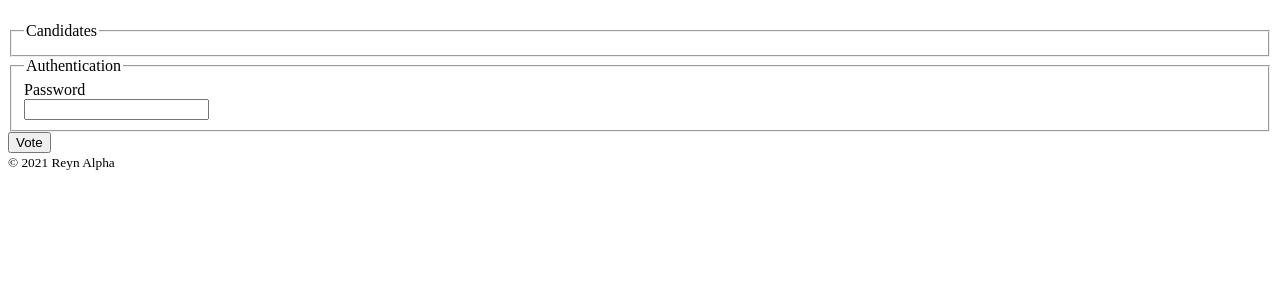
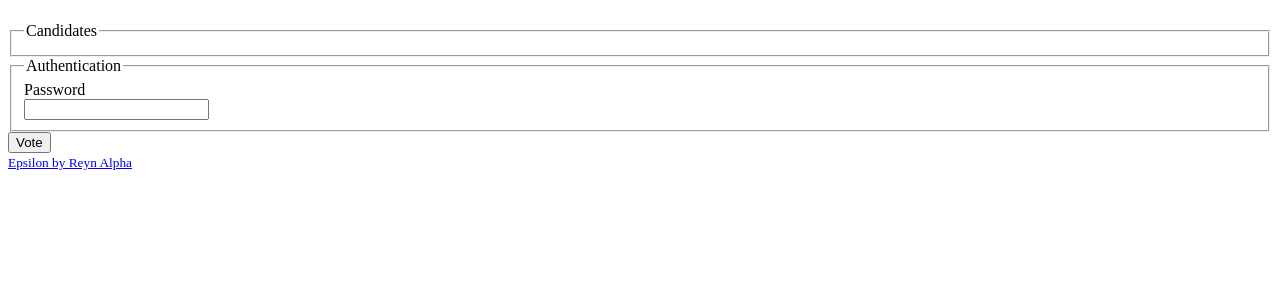
Before and after one commit to haframjolk/epsilon, a Flask app: template templates/index.html in a window 1280 px wide. Shown: the part 58-358 px from the top of the page. Run offline with Flask 2, Linux system fonts and the light colour scheme; the template is opened without the code that fills it, so the values that code supplies are empty; parts of the project's set-up code (start-up, migrations or seed data) failed here and were passed over.

Commit message:
Rename project to Epsilon

```diff
--- a/pyproject.toml
+++ b/pyproject.toml
@@ -1,5 +1,5 @@
 [tool.poetry]
-name = "alpha-vote"
+name = "epsilon"
 version = "0.1.0"
 description = "Simple online voting system"
 authors = ["Reyn Alpha <reynalpha@outlook.com>"]
--- a/templates/base.html
+++ b/templates/base.html
@@ -5,7 +5,7 @@
     <meta charset="UTF-8">
     <meta http-equiv="X-UA-Compatible" content="IE=edge">
     <meta name="viewport" content="width=device-width, initial-scale=1.0">
-    <title>{% block title %}{% endblock %} - Alpha Vote</title>
+    <title>{% block title %}{% endblock %} - Epsilon</title>
     {% endblock %}
 </head>
 <body>
@@ -21,7 +21,7 @@
     </main>
     <footer>
         {% block footer %}
-        <small>&copy; 2021 Reyn Alpha</small>
+        <small><a href="https://github.com/haframjolk/epsilon">Epsilon by Reyn Alpha</a></small>
         {% endblock %}
     </footer>
 </body>
```
